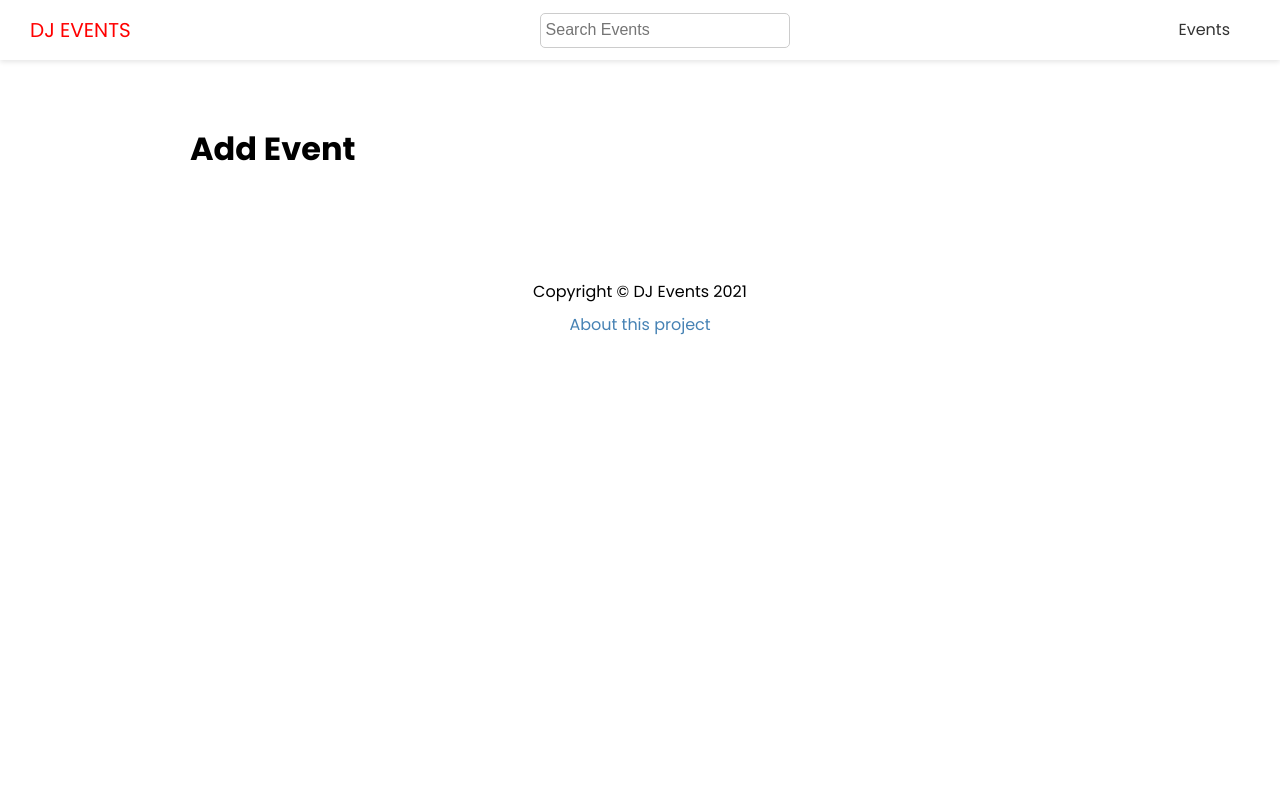
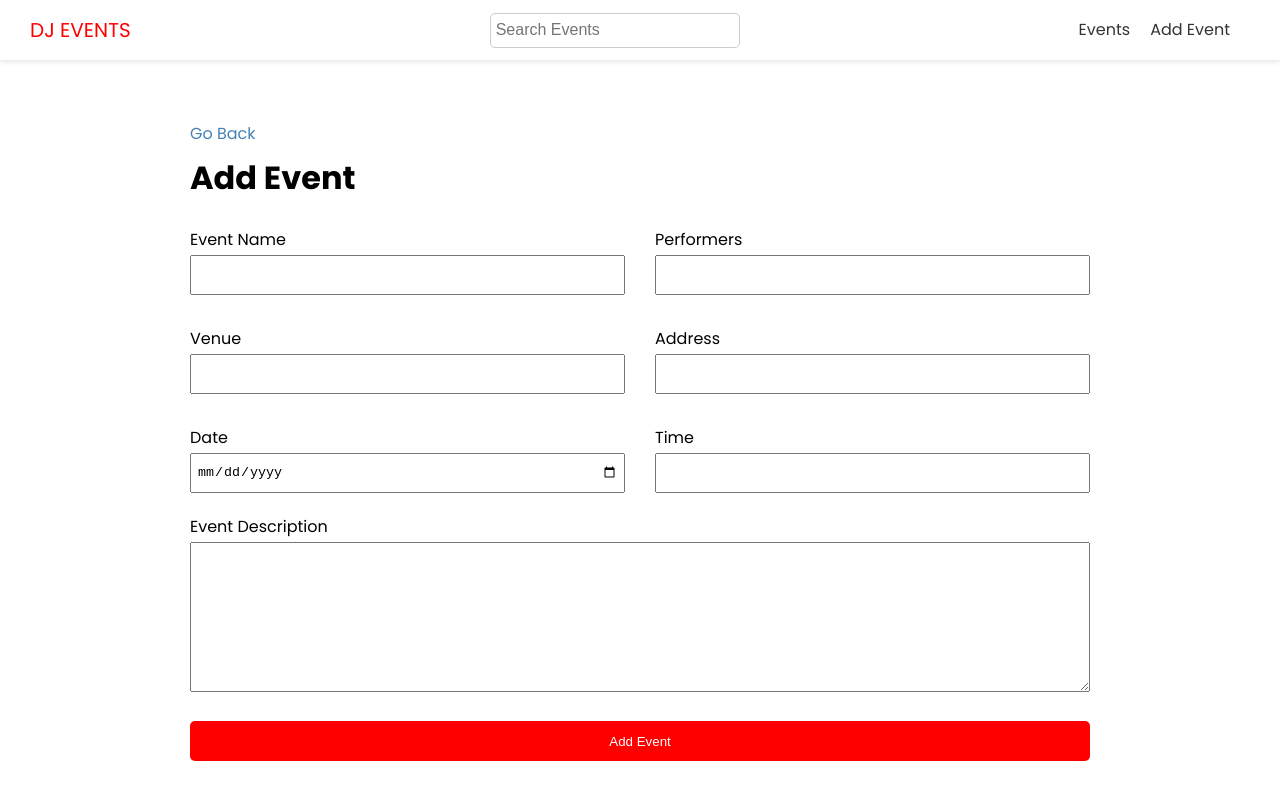
Before and after one commit to josephe44/dj-event-app, a Next.js app: page /events/add in a window 1280 px wide. Shown: the top 800 px of the page. Built offline with nearby package versions, Linux system fonts and the light colour scheme; no server answers.

Commit message:
created the add event page

```diff
--- a/components/Header.js
+++ b/components/Header.js
@@ -21,6 +21,11 @@
               <span>Events</span>
             </Link>
           </li>
+          <li>
+            <Link href="/events/add">
+              <span>Add Event</span>
+            </Link>
+          </li>
         </ul>
       </nav>
     </header>
--- a/pages/events/add.js
+++ b/pages/events/add.js
@@ -1,10 +1,111 @@
-import React from "react";
+import React, { useState } from "react";
+import { useRouter } from "next/router";
+import Link from "next/link";
+import { API_URL } from "@/config/index";
 import Layout from "@/components/Layout";
+import styles from "@/styles/Form.module.css";
 
 export default function AddEventPage() {
+  const router = useRouter();
+  const [values, setValues] = useState({
+    name: "",
+    performers: "",
+    venue: "",
+    address: "",
+    date: "",
+    time: "",
+    description: "",
+  });
+
+  const handleSubmit = (e) => {
+    e.preventDefault();
+    console.log(values);
+  };
+
+  const onHandleChange = (e) => {
+    setValues({ ...values, [e.target.name]: e.target.value });
+  };
+
   return (
     <Layout title="Add new event">
+      <Link href="/events">Go Back</Link>
       <h1>Add Event</h1>
+
+      <form onSubmit={handleSubmit} className={styles.form}>
+        <div className={styles.grid}>
+          <div>
+            <label htmlFor="name">Event Name</label>
+            <input
+              type="text"
+              id="name"
+              name="name"
+              value={values.name}
+              onChange={onHandleChange}
+            />
+          </div>
+          <div>
+            <label htmlFor="performers">Performers</label>
+            <input
+              type="text"
+              id="performers"
+              name="performers"
+              value={values.performers}
+              onChange={onHandleChange}
+            />
+          </div>
+          <div>
+            <label htmlFor="venue">Venue</label>
+            <input
+              type="text"
+              id="venue"
+              name="venue"
+              value={values.venue}
+              onChange={onHandleChange}
+            />
+          </div>
+          <div>
+            <label htmlFor="address">Address</label>
+            <input
+              type="text"
+              id="address"
+              name="address"
+              value={values.address}
+              onChange={onHandleChange}
+            />
+          </div>
+          <div>
+            <label htmlFor="date">Date</label>
+            <input
+              type="date"
+              id="date"
+              name="date"
+              value={values.date}
+              onChange={onHandleChange}
+            />
+          </div>
+          <div>
+            <label htmlFor="time">Time</label>
+            <input
+              type="text"
+              id="time"
+              name="time"
+              value={values.time}
+              onChange={onHandleChange}
+            />
+          </div>
+        </div>
+        <div>
+          <label htmlFor="description">Event Description</label>
+          <textarea
+            type="text"
+            id="description"
+            name="description"
+            value={values.description}
+            onChange={onHandleChange}
+          ></textarea>
+        </div>
+        <input type="submit" value="Add Event" className="btn" />
+      </form>
     </Layout>
   );
 }
--- /dev/null
+++ b/styles/Form.module.css
@@ -0,0 +1,39 @@
+.form label {
+  display: block;
+}
+
+.form input {
+  width: 100%;
+  height: 40px;
+  padding: 5px;
+}
+
+.form textarea {
+  width: 100%;
+  height: 150px;
+}
+
+.form input[type="submit"] {
+  display: block;
+  width: 100%;
+  margin: 20px 0 30px;
+}
+
+.form .file {
+  border: 1px #ccc solid;
+  background-color: #f4f4f4;
+  padding: 10px;
+}
+
+.grid {
+  display: grid;
+  grid-template-columns: 1fr 1fr;
+  gap: 30px;
+  margin-bottom: 20px;
+}
+
+@media (max-width: 600px) {
+  .grid {
+    grid-template-columns: 1fr;
+  }
+}
```
